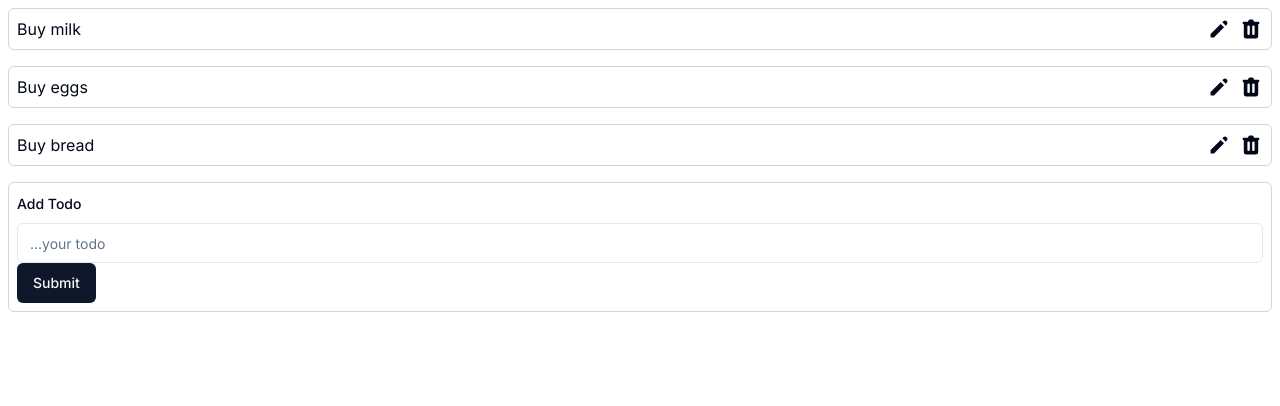
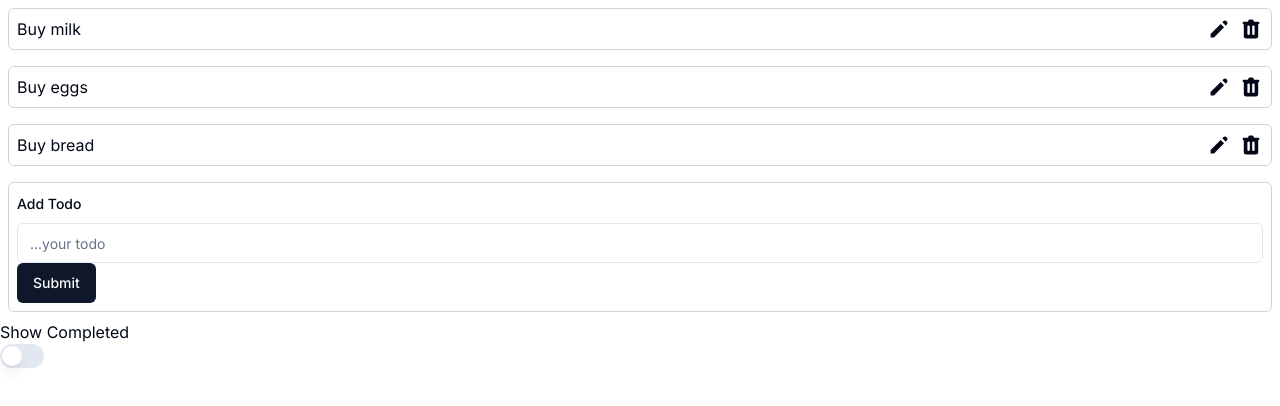
Before and after one commit to johnportin/todo-react-beginner, a Next.js app: page / in a window 1280 px wide. Shown: the top 406 px of the page. Built offline with nearby package versions, Linux system fonts and the light colour scheme.

Commit message:
Add mark as complete feature. Add filter by complete feature.

```diff
--- a/components/todo/AddTodo.tsx
+++ b/components/todo/AddTodo.tsx
@@ -33,7 +33,15 @@
   });
 
   function onSubmit(values: z.infer<typeof todoSchema>) {
-    setTodos([...todos, { id: uuidv4(), text: values.description }]);
+    setTodos([
+      ...todos,
+      {
+        id: uuidv4(),
+        text: values.description,
+        isComplete: false,
+        isVisible: true,
+      },
+    ]);
 
     toast({
       title: 'Todo added!',
--- a/components/todo/EditTodo.tsx
+++ b/components/todo/EditTodo.tsx
@@ -42,16 +42,12 @@
 
   function onSubmit(values: z.infer<typeof todoSchema>) {
     const newTodos = [
-      ...todos.filter((todo) => todo.id !== id),
-      { id: id, text: values.description },
+      ...todos.map((todo) => {
+        return todo.id === id ? { ...todo, text: values.description } : todo;
+      }),
     ];
+
     setTodos(newTodos);
-
-    toast({
-      title: 'Todo Edited',
-      description: `You changed ${values.description}`,
-    });
-
     setIsEditing(false);
   }
 
--- /dev/null
+++ b/components/todo/FilterTodos.tsx
@@ -0,0 +1,25 @@
+import { Switch } from '@/components/ui/switch';
+import { TodoContext } from '@/context/TodoContext';
+import { useContext } from 'react';
+
+const FilterTodos = () => {
+  const { todos, setTodos } = useContext(TodoContext);
+  return (
+    <div>
+      <p>Show Completed</p>
+      <Switch
+        onCheckedChange={() => {
+          setTodos(
+            todos.map((todo) => {
+              return todo.isComplete
+                ? { ...todo, isVisible: !todo.isVisible }
+                : todo;
+            })
+          );
+        }}
+      />
+    </div>
+  );
+};
+
+export default FilterTodos;
--- a/components/todo/TodoContainer.tsx
+++ b/components/todo/TodoContainer.tsx
@@ -4,6 +4,7 @@
 import { useState } from 'react';
 import AddTodo from './AddTodo';
 import { v4 as uuidv4 } from 'uuid';
+import FilterTodos from './FilterTodos';
 
 interface TodoContainerProps {
   children: React.ReactNode;
@@ -14,14 +15,20 @@
     {
       id: uuidv4(),
       text: 'Buy milk',
+      isComplete: false,
+      isVisible: true,
     },
     {
       id: uuidv4(),
       text: 'Buy eggs',
+      isComplete: false,
+      isVisible: true,
     },
     {
       id: uuidv4(),
       text: 'Buy bread',
+      isComplete: false,
+      isVisible: true,
     },
   ]);
 
@@ -35,6 +42,7 @@
       >
         {children}
         <AddTodo />
+        <FilterTodos />
       </TodoContext.Provider>
     </>
   );
--- a/components/todo/TodoItem.tsx
+++ b/components/todo/TodoItem.tsx
@@ -1,16 +1,28 @@
-import { useRef, useState } from 'react';
+import { useContext, useRef, useState } from 'react';
 import DeleteTodoButton from './DeleteTodoButton';
 import EditTodoButton from './EditTodoButton';
 import EditTodo from './EditTodo';
+import { TodoContext } from '@/context/TodoContext';
 
 interface TodoItemProps {
   id: string;
   description: string;
+  isComplete: boolean;
+  isVisible: boolean;
 }
 
-const TodoItem: React.FC<TodoItemProps> = ({ id, description }) => {
+const TodoItem: React.FC<TodoItemProps> = ({ id, description, isComplete }) => {
   const [isEditing, setIsEditing] = useState(false);
   const inputRef = useRef<HTMLInputElement>(null);
+  const { todos, setTodos } = useContext(TodoContext);
+
+  const handleClickTodo = () => {
+    const newTodos = todos.map((todo) => {
+      return todo.id === id ? { ...todo, isComplete: !todo.isComplete } : todo;
+    });
+    console.log(newTodos);
+    setTodos(newTodos);
+  };
 
   return (
     <div
@@ -33,7 +45,14 @@
           isEditing={isEditing}
         />
       ) : (
-        description
+        <div className="cursor-pointer">
+          <div
+            className={isComplete ? 'line-through' : ''}
+            onClick={handleClickTodo}
+          >
+            {description}
+          </div>
+        </div>
       )}
       <div className="flex flex-row gap-2">
         <EditTodoButton
--- a/components/todo/TodoList.tsx
+++ b/components/todo/TodoList.tsx
@@ -10,9 +10,18 @@
   const { todos, setTodos } = useContext(TodoContext);
   return (
     <div className="flex flex-col">
-      {todos.map((todo) => (
-        <TodoItem key={todo.id} id={todo.id} description={todo.text} />
-      ))}
+      {todos.map(
+        (todo) =>
+          todo.isVisible && (
+            <TodoItem
+              key={todo.id}
+              id={todo.id}
+              description={todo.text}
+              isComplete={todo.isComplete}
+              isVisible={todo.isVisible}
+            />
+          )
+      )}
     </div>
   );
 };
--- /dev/null
+++ b/components/ui/switch.tsx
@@ -0,0 +1,29 @@
+"use client"
+
+import * as React from "react"
+import * as SwitchPrimitives from "@radix-ui/react-switch"
+
+import { cn } from "@/lib/utils"
+
+const Switch = React.forwardRef<
+  React.ElementRef<typeof SwitchPrimitives.Root>,
+  React.ComponentPropsWithoutRef<typeof SwitchPrimitives.Root>
+>(({ className, ...props }, ref) => (
+  <SwitchPrimitives.Root
+    className={cn(
+      "peer inline-flex h-[24px] w-[44px] shrink-0 cursor-pointer items-center rounded-full border-2 border-transparent transition-colors focus-visible:outline-none focus-visible:ring-2 focus-visible:ring-ring focus-visible:ring-offset-2 focus-visible:ring-offset-background disabled:cursor-not-allowed disabled:opacity-50 data-[state=checked]:bg-primary data-[state=unchecked]:bg-input",
+      className
+    )}
+    {...props}
+    ref={ref}
+  >
+    <SwitchPrimitives.Thumb
+      className={cn(
+        "pointer-events-none block h-5 w-5 rounded-full bg-background shadow-lg ring-0 transition-transform data-[state=checked]:translate-x-5 data-[state=unchecked]:translate-x-0"
+      )}
+    />
+  </SwitchPrimitives.Root>
+))
+Switch.displayName = SwitchPrimitives.Root.displayName
+
+export { Switch }
--- a/context/TodoContext.ts
+++ b/context/TodoContext.ts
@@ -3,6 +3,8 @@
 type todo = {
   id: string;
   text: string;
+  isComplete: boolean;
+  isVisible: boolean;
 };
 
 type TodoContextType = {
--- a/package.json
+++ b/package.json
@@ -12,6 +12,7 @@
     "@hookform/resolvers": "^3.1.1",
     "@radix-ui/react-label": "^2.0.2",
     "@radix-ui/react-slot": "^1.0.2",
+    "@radix-ui/react-switch": "^1.0.3",
     "@radix-ui/react-toast": "^1.1.4",
     "@types/node": "20.3.1",
     "@types/react": "18.2.14",
```
Also changed, not shown: 2 other files (tests, documents, lock files or other folders).
